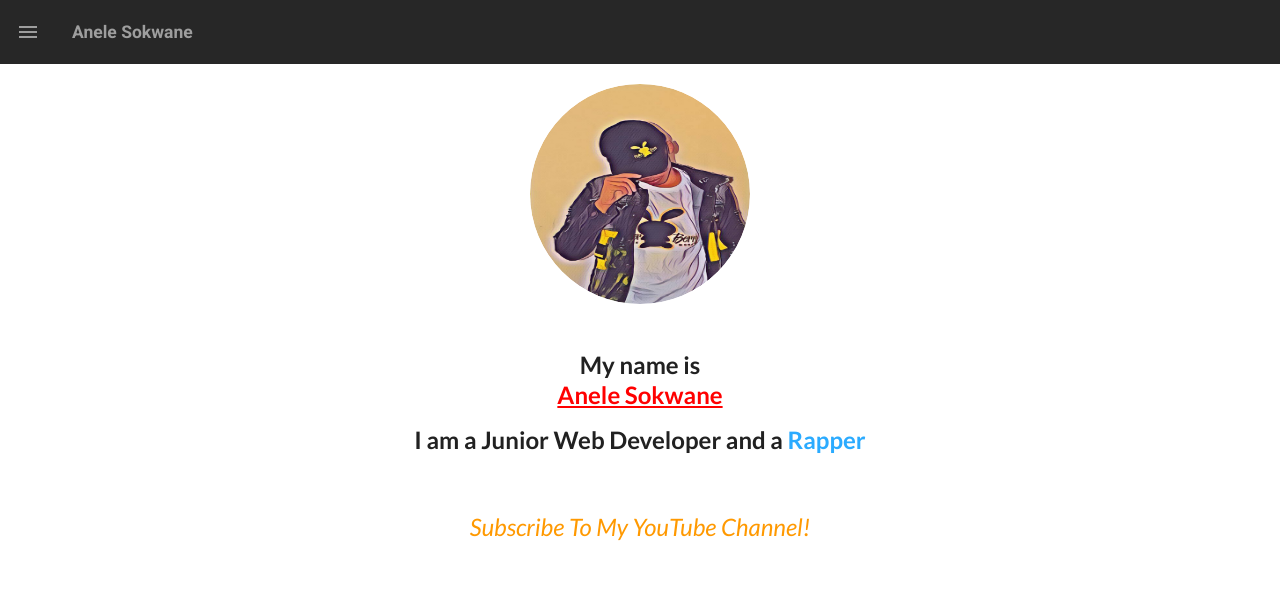
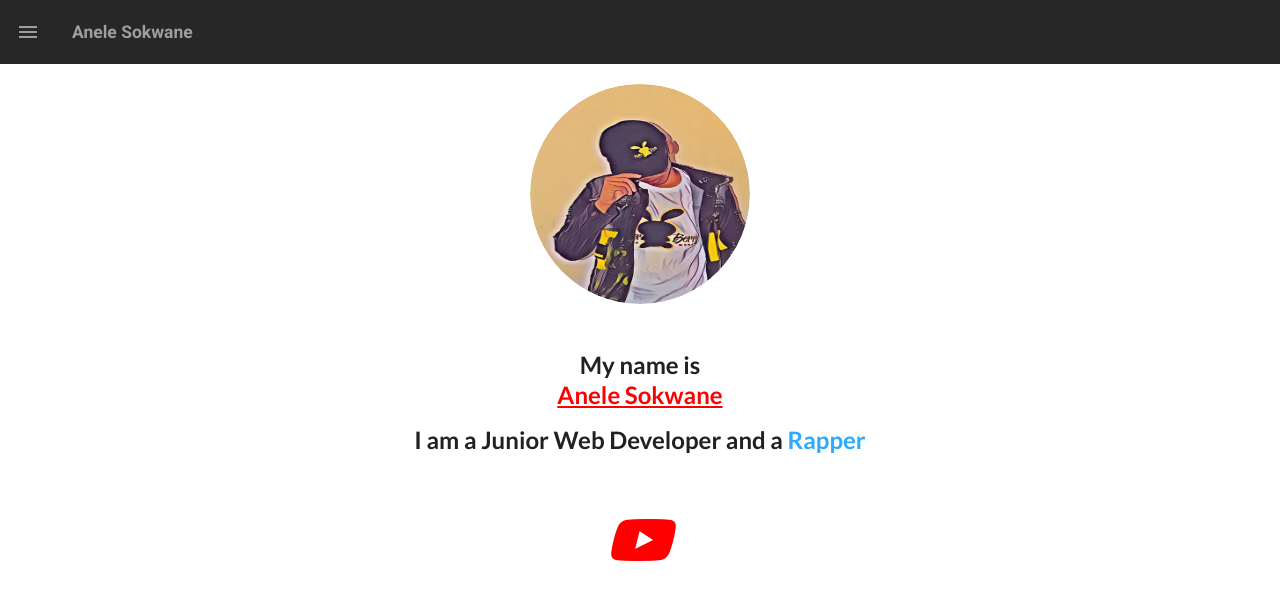
Before and after one commit to KingAJ19/New-Portfolio-, a Vue app: page / in a window 1280 px wide. Shown: the top 600 px of the page. Built offline with nearby package versions, Linux system fonts and the light colour scheme; a web font is replaced by a local one; what semantic-ui-vue, vue-typer would draw is missing.

Commit message:
added youtube icon instead of text

```diff
--- a/src/views/Home.vue
+++ b/src/views/Home.vue
@@ -14,7 +14,7 @@
     <br>
     <div class='line'>
       <a href="https://www.youtube.com/channel/UC1Wr5ovgllU0JZXdx8YXhiQ" target="_blank">
-    <h2 class='lineUp'>Subscribe To My YouTube Channel!</h2>
+    <i class="youtube huge icon lineUp"></i>
       </a>
   </div>
   </div>
@@ -35,7 +35,7 @@ export default{
   margin-bottom: 16px;
 }
 .lineUp {
-  color: #FF9900;
+  color: red;
   font-style: italic;
   font-weight: 200;
   animation: 2s anim-lineUp ease-out infinite;
```
